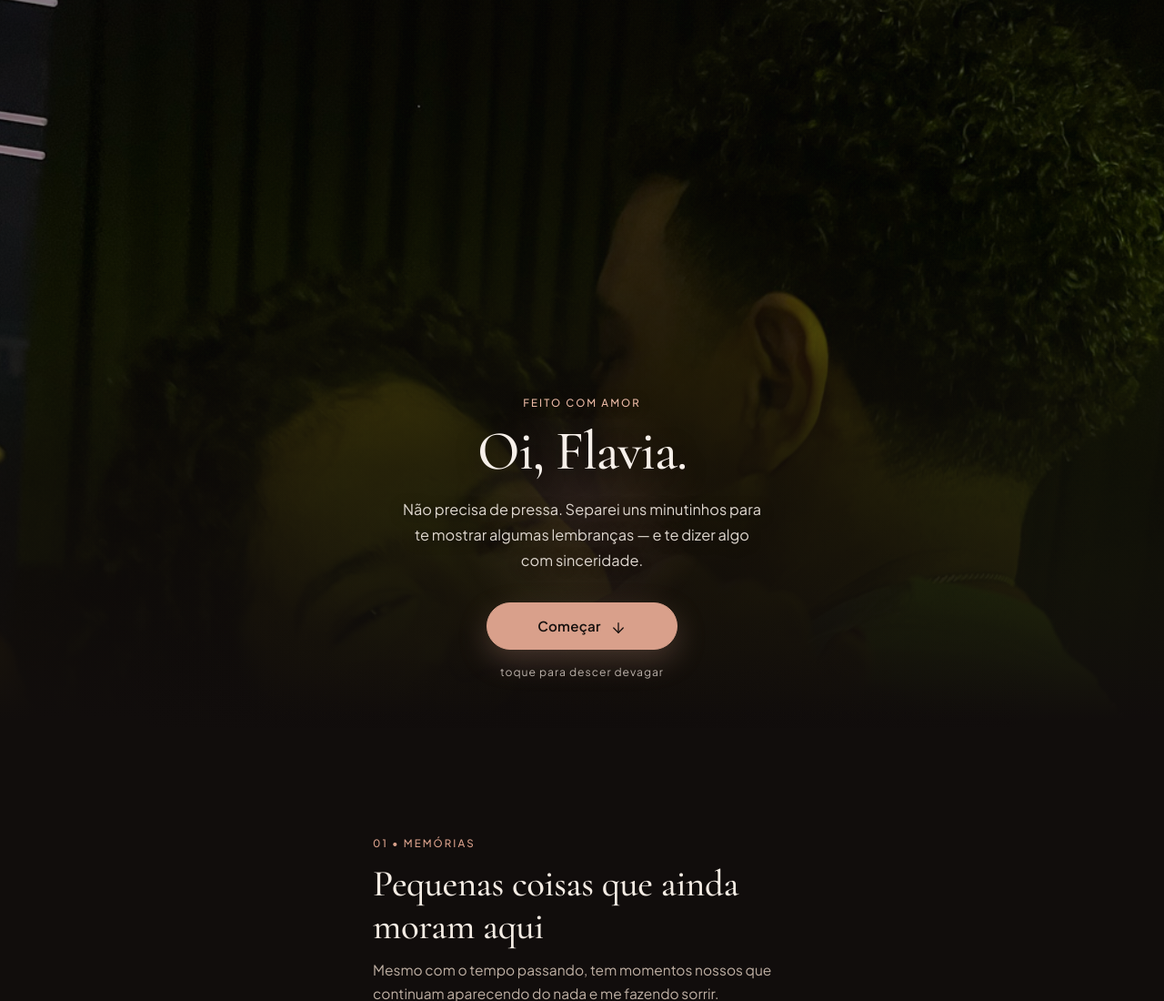
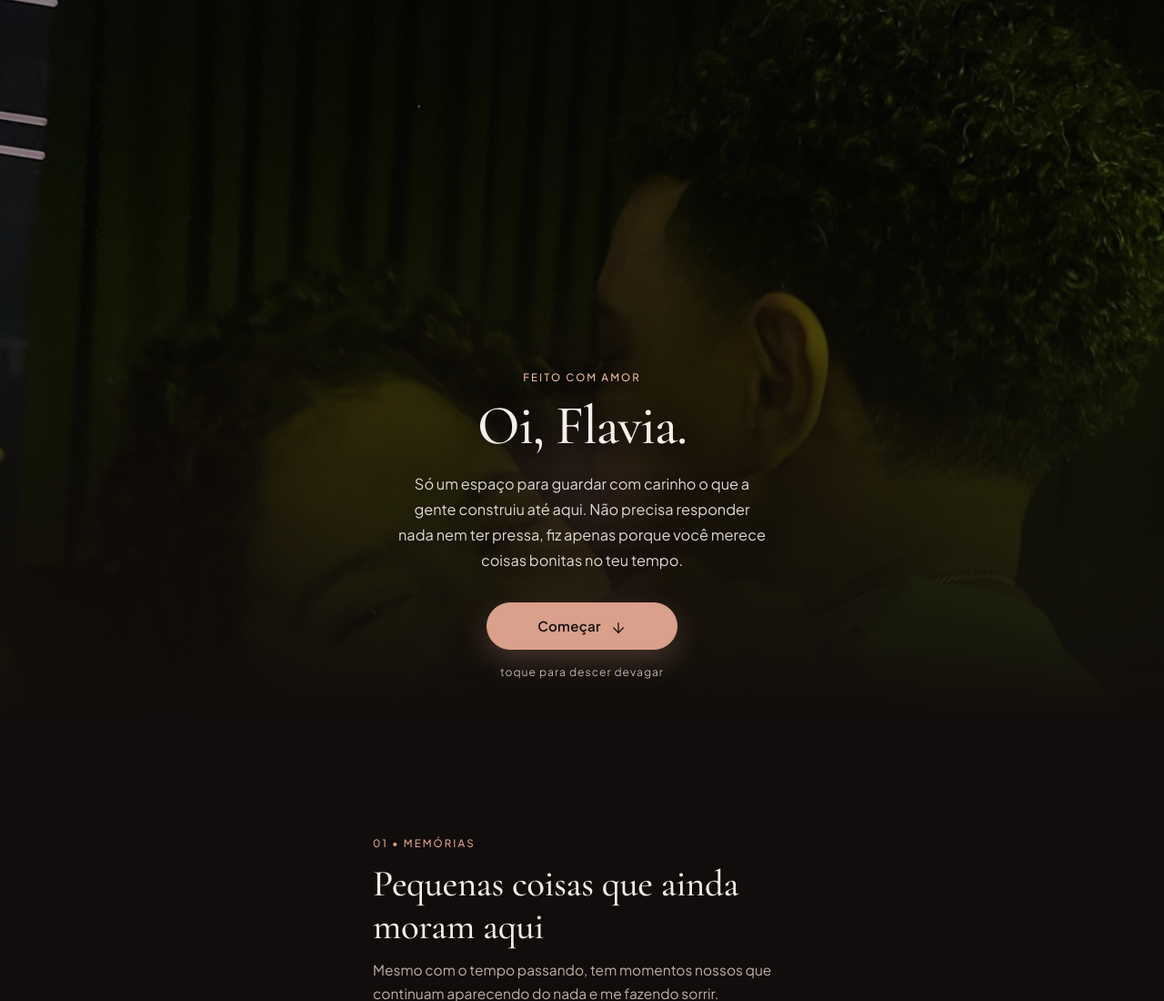
Before and after one commit to Vangeanc3/album, a plain HTML site: page index.html in a window 1280 px wide. Shown: the top 1100 px of the page at 91% size. Drawn offline with nearby package versions, Linux system fonts and the light colour scheme.

Commit message:
Ajustar subtítulo inicial para tom mais leve e sem pressão

```diff
--- a/dados.js
+++ b/dados.js
@@ -28,7 +28,7 @@ window.DADOS_SITE = {
     etiqueta: "feito com amor",
     titulo: "Oi, {nomeDela}.",
     subtitulo:
-      "Não precisa de pressa. Separei uns minutinhos para te mostrar algumas lembranças — e te dizer algo com sinceridade.",
+      "Só um espaço para guardar com carinho o que a gente construiu até aqui. Não precisa responder nada nem ter pressa, fiz apenas porque você merece coisas bonitas no teu tempo.",
     textoBotao: "Começar",
     // Foto de fundo da capa (ex: "fotos/foto-01.jpg", "fotos/foto-07.jpg" ou "" para deixar sem foto)
     imagemFundo: "fotos/foto-01.jpg",
--- a/index.html
+++ b/index.html
@@ -9,7 +9,7 @@
     <title>Para você — quando tiver um minutinho</title>
     <meta
       name="description"
-      content="Separei alguns minutos para lembrar do que foi bonito e te dizer algo com calma."
+      content="Só um espaço para guardar com carinho o que a gente construiu até aqui. Sem pressa e no teu tempo."
     />
 
     <!-- Preview discreto e elegante para WhatsApp / redes -->
@@ -17,7 +17,7 @@
     <meta property="og:title" content="Para você — quando tiver um minutinho" />
     <meta
       property="og:description"
-      content="Separei algumas lembranças e palavras com sinceridade, sem pressa."
+      content="Só um espaço para guardar com carinho o que a gente construiu até aqui. Sem pressa e no teu tempo."
     />
     <meta name="theme-color" content="#120E0D" />
 
```
